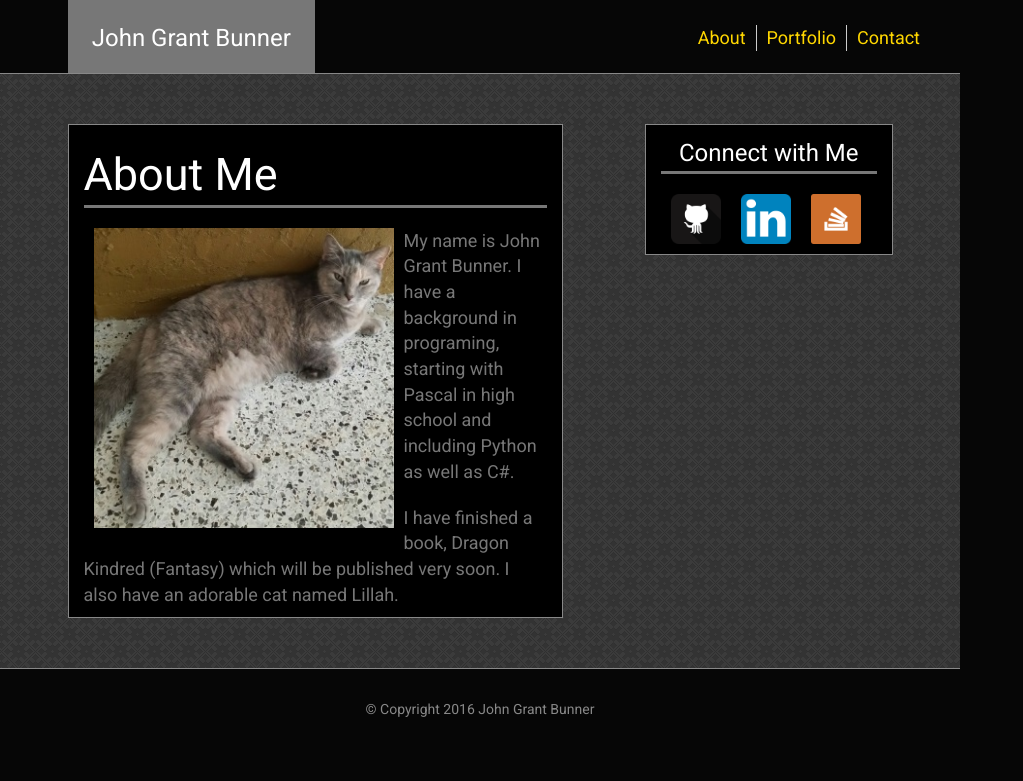
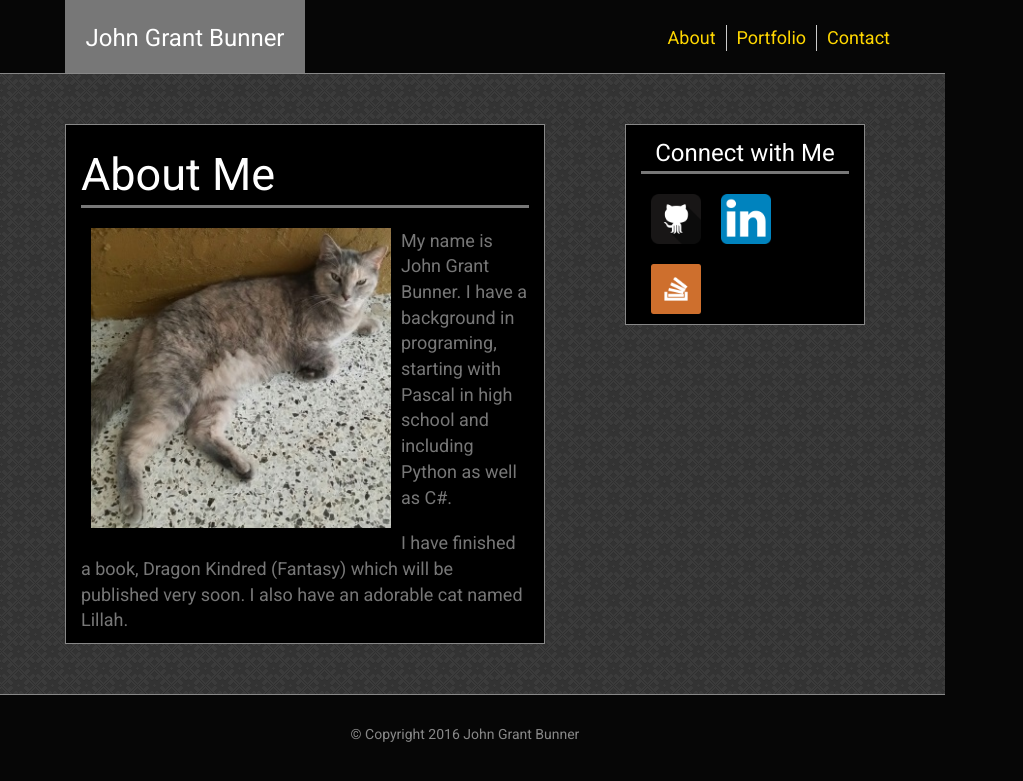
Before and after one commit to ScribeDK/assignment2, a PHP site: page /index.php in a window 1280 px wide. Shown: the top 781 px of the page, without its empty margins (0-1023 px from the left). Run offline with PHP 8.4, Linux system fonts and the light colour scheme.

Commit message:
Assignment2

```diff
--- a/assets/css/style.css
+++ b/assets/css/style.css
@@ -6,6 +6,7 @@ body {margin: 0;
 	overflow: auto;}
 
 .MainBox{background-image: url("../images/dark_embroidery.png");
+	width: 960px;
 	background-repeat: repeat;
 	padding-top: 50px;
 	overflow: auto;
@@ -16,9 +17,11 @@ body {margin: 0;
 	max-height: 73px;}
 
 .UpperSection{min-height: 73px;
+	width: 960px;
 	border-bottom: solid #888888 1px;}
 
 .LowerSection{border-top: solid #888888 1px;
+	width: 960px;
 	height: 73xp;}
 
 .SectionBorder {border: solid #888888 1px;
```
